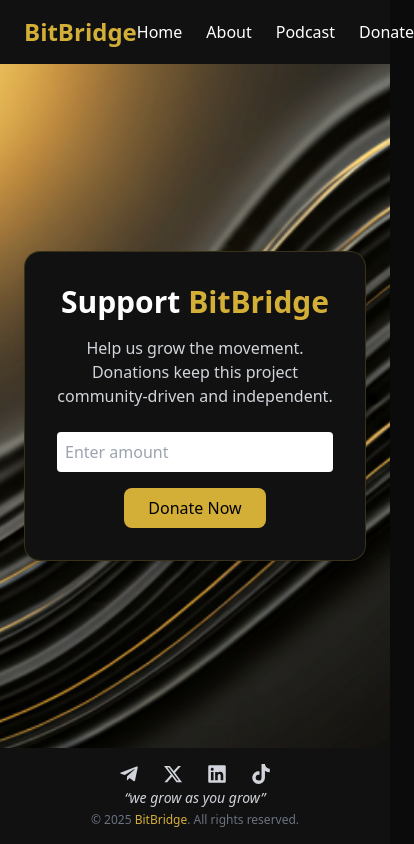
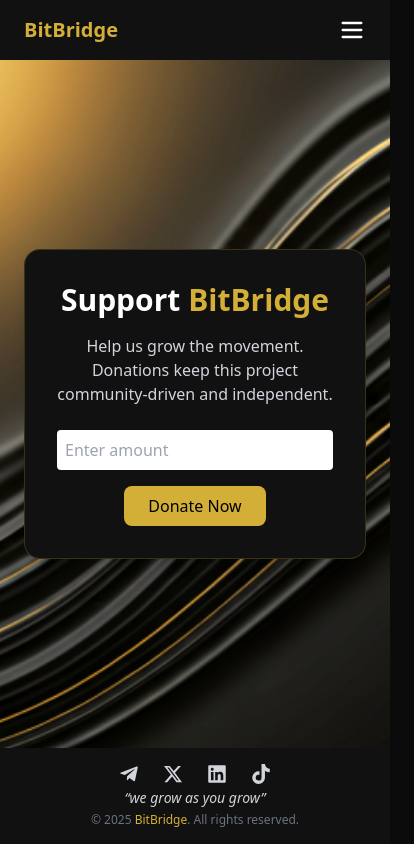
Before and after one commit to macho254/Community_Website, a React (Vite) app: page /donate in a window 390 px wide. Shown: the whole page, 414 px wide, since content can reach past the window. Built offline with nearby package versions, Linux system fonts and the light colour scheme.

Commit message:
add gitignore to clean up repo

```diff
--- a/package.json
+++ b/package.json
@@ -10,6 +10,8 @@
     "preview": "vite preview"
   },
   "dependencies": {
+    "framer-motion": "^12.23.12",
+    "lucide-react": "^0.540.0",
     "marked": "^16.1.1",
     "react": "^19.1.1",
     "react-dom": "^19.1.1",
--- a/src/components/Footer.jsx
+++ b/src/components/Footer.jsx
@@ -18,7 +18,7 @@ export default function Footer() {
         {/* Social media icons */}
         <div className="flex space-x-6 text-xl">
           <a
-            href="https://t.me/yourTelegramLink"
+            href="https://t.me/+bjFSNwZJFZY4MGNk"
             target="_blank"
             rel="noopener noreferrer"
             className="hover:text-gold transition hover:translate-y-1"
@@ -26,7 +26,7 @@ export default function Footer() {
             <FaTelegramPlane />
           </a>
           <a
-            href="https://x.com/yourXHandle"
+            href="https://x.com/Maore_Antony?t=JTvi4QNXrPGGVVRaITd2Jg&s=09"
             target="_blank"
             rel="noopener noreferrer"
             className="hover:text-gold transition hover:translate-y-1"
@@ -34,7 +34,7 @@ export default function Footer() {
             <FaXTwitter />
           </a>
           <a
-            href="https://linkedin.com/in/yourLinkedIn"
+            href="https://www.linkedin.com/in/maore-antony%E2%9A%A1-600130240?utm_source=share&utm_campaign=share_via&utm_content=profile&utm_medium=android_app"
             target="_blank"
             rel="noopener noreferrer"
             className="hover:text-gold transition hover:translate-y-1"
@@ -42,7 +42,7 @@ export default function Footer() {
             <FaLinkedin />
           </a>
           <a
-            href="https://tiktok.com/@yourTikTok"
+            href="https://www.tiktok.com/@maore_antony?_t=ZM-8z2JGjCXs6Y&_r=1"
             target="_blank"
             rel="noopener noreferrer"
             className="hover:text-gold transition hover:translate-y-1"
--- a/src/components/Navbar.jsx
+++ b/src/components/Navbar.jsx
@@ -1,20 +1,78 @@
-import { Link } from 'react-router-dom';
-import logo from '../assets/logo_light.png';
-import { useState } from 'react';
+// import { Link } from 'react-router-dom';
+// import logo from '../assets/logo_.png';
+// import { useState } from 'react';
+
+// export default function Navbar() {
+//   return (
+//     <nav className="bg-[#111] text-white px-6 py-4 flex justify-between items-center relative">
+//       {/* Logo on the left */}
+//       <div className="text-2xl font-bold text-gold">BitBridge</div>
+
+//       {/* Links on the right */}
+//       <div className="flex gap-6">
+//         <Link to= "/" className="hover:text-gold transition">Home</Link>
+//         <Link to="/about" className="hover:text-gold transition">About</Link>
+//         <Link to="/podcast" className="hover:text-gold transition">Podcast</Link>
+//         <Link to ="/donate" className="hover:text-gold transition">Donate</Link>
+//       </div>
+//     </nav>
+//   );
+// }
+ // src/components/Navbar.jsx
+import { useState } from "react";
+import { Link } from "react-router-dom";
+import { Menu, X } from "lucide-react";
+import { motion, AnimatePresence } from "framer-motion";
 
 export default function Navbar() {
+  const [isOpen, setIsOpen] = useState(false);
+
+  const handleLinkClick = () => {
+    setIsOpen(false); // Close menu when a link is clicked
+  };
+
   return (
-    <nav className="bg-[#111] text-white px-6 py-4 flex justify-between items-center relative">
-      {/* Logo on the left */}
-      <div className="text-2xl font-bold text-gold">BitBridge</div>
+    <nav className="bg-[#111] text-white px-6 py-4">
+      <div className="flex items-center justify-between">
+        {/* Logo */}
+        <div className="flex items-center space-x-2">
+          {/* <img src={logo} alt="BitBridge Logo" className="h-8 w-8" /> */}
+          <span className="font-bold text-xl text-gold">BitBridge</span>
+        </div>
+        {/* Desktop Menu */}
+        <div className="hidden md:flex space-x-6">
+          <Link to="/" className="hover:text-yellow-400">Home</Link>
+          <Link to="/about" className="hover:text-yellow-400">About</Link>
+          <Link to="/podcast" className="hover:text-yellow-400">Podcast</Link>
+          <Link to="/donate" className="hover:text-yellow-400">Donate</Link>
+        </div>
 
-      {/* Links on the right */}
-      <div className="flex gap-6">
-        <Link to= "/" className="hover:text-gold transition">Home</Link>
-        <Link to="/about" className="hover:text-gold transition">About</Link>
-        <Link to="/podcast" className="hover:text-gold transition">Podcast</Link>
-        <Link to ="/donate" className="hover:text-gold transition">Donate</Link>
+        {/* Mobile Toggle */}
+        <button
+          className="md:hidden"
+          onClick={() => setIsOpen(!isOpen)}
+        >
+          {isOpen ? <X size={28} /> : <Menu size={28} />}
+        </button>
       </div>
+
+      {/* Mobile Menu with Animation */}
+      <AnimatePresence>
+        {isOpen && (
+          <motion.div
+            initial={{ opacity: 0, height: 0 }}
+            animate={{ opacity: 1, height: "auto" }}
+            exit={{ opacity: 0, height: 0 }}
+            transition={{ duration: 0.4, ease: "easeInOut" }}
+            className="flex flex-col items-center mt-4 space-y-4 md:hidden"
+          >
+            <Link to="/" onClick={handleLinkClick} className="hover:text-yellow-400">Home</Link>
+            <Link to="/about" onClick={handleLinkClick} className="hover:text-yellow-400">About</Link>
+            <Link to="/podcast" onClick={handleLinkClick} className="hover:text-yellow-400">Podcast</Link>
+            <Link to="/donate" onClick={handleLinkClick} className="hover:text-yellow-400">Donate</Link>
+          </motion.div>
+        )}
+      </AnimatePresence>
     </nav>
   );
 }
--- a/src/pages/Home.jsx
+++ b/src/pages/Home.jsx
@@ -8,7 +8,7 @@ export default function Home() {
       </h1>
       <p className="text-lg md:text-xl text-gray-300 max-w-2xl mb-6">
         BitBridge is a modern, community-driven tech-financial platform to make sense of money, technology, and life.
-        Join us as we decode money, tech, and life — one transmission at a time.
+        Join us as we decode money, tech, crypto, capital markets, pre-ipo on Africa start-ups and life — one transmission at a time.
       </p>
       <a
         href="https://t.me/+bjFSNwZJFZY4MGNk"
```
Also changed, not shown: 2 other files (tests, documents, lock files or other folders).
